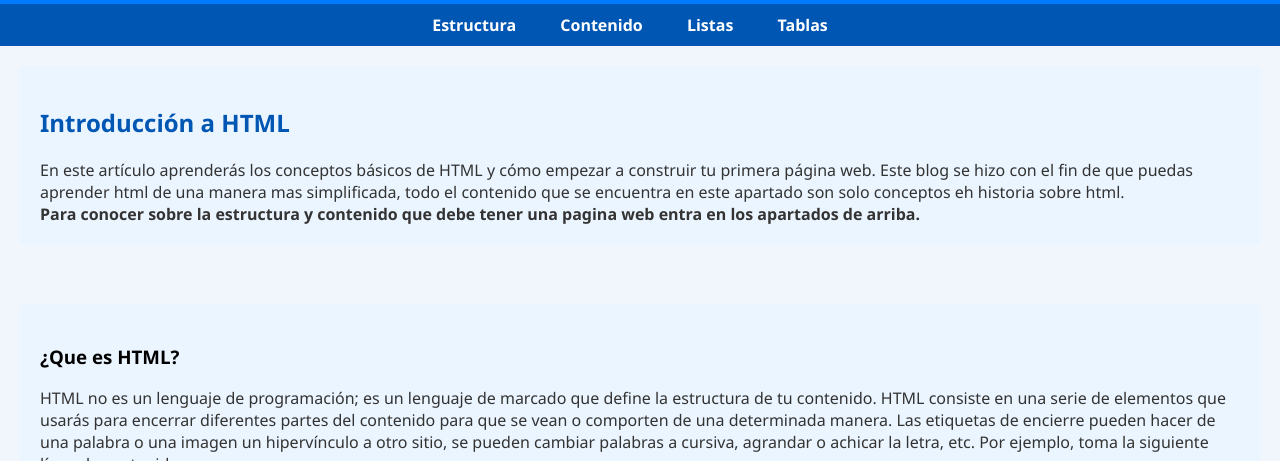
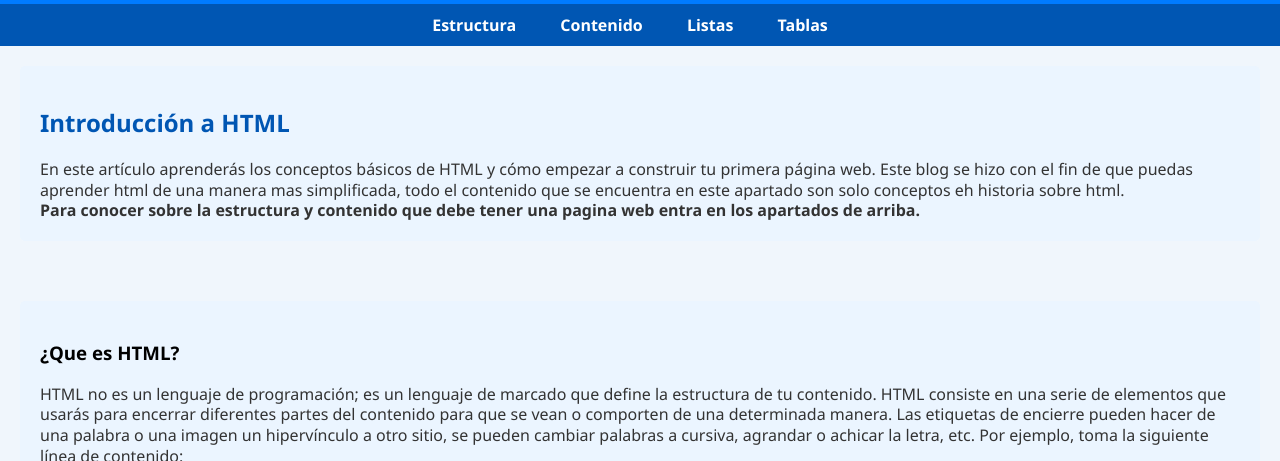
Before and after one commit to Ljaramillo912008/proyecto-web, a plain HTML site: page index.html in a window 1280 px wide. Shown: the part 79-540 px from the top of the page. Drawn offline with Linux system fonts and the light colour scheme.

Commit message:
Update styles.css

```diff
--- a/styles.css
+++ b/styles.css
@@ -69,3 +69,9 @@ article p {
     color: #333; /* Texto gris oscuro */
     margin-bottom: 0;
 }
+
+p {
+    font-size: 16px; /* Tamaño de fuente */
+    line-height: 1.3; /* Separación mínima entre líneas */
+    /* Otras propiedades CSS aquí */
+}
```
